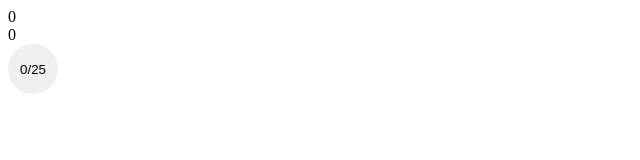
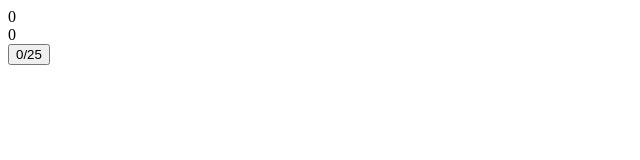
Before and after one commit to e666666/ColorWheels, a plain HTML site: page index.html in a window 1280 px wide. Shown: the whole page, without its empty margins (0-640 px from the left). Drawn offline with Linux system fonts and the light colour scheme.

Commit message:
Update index.html

```diff
--- a/index.html
+++ b/index.html
@@ -9,7 +9,7 @@
         <div class="wrapper">
             <div id="powerAmount">0</div>
             <div id="testArea">0</div>
-            <button id="blueCircle1" onclick="blueClick()" class="button">0/25</button>
+            <button id="blueCircle1" onclick="blueClick()" class="blueButton">0/25</button>
         </div>
     </body>
 </html>
```
